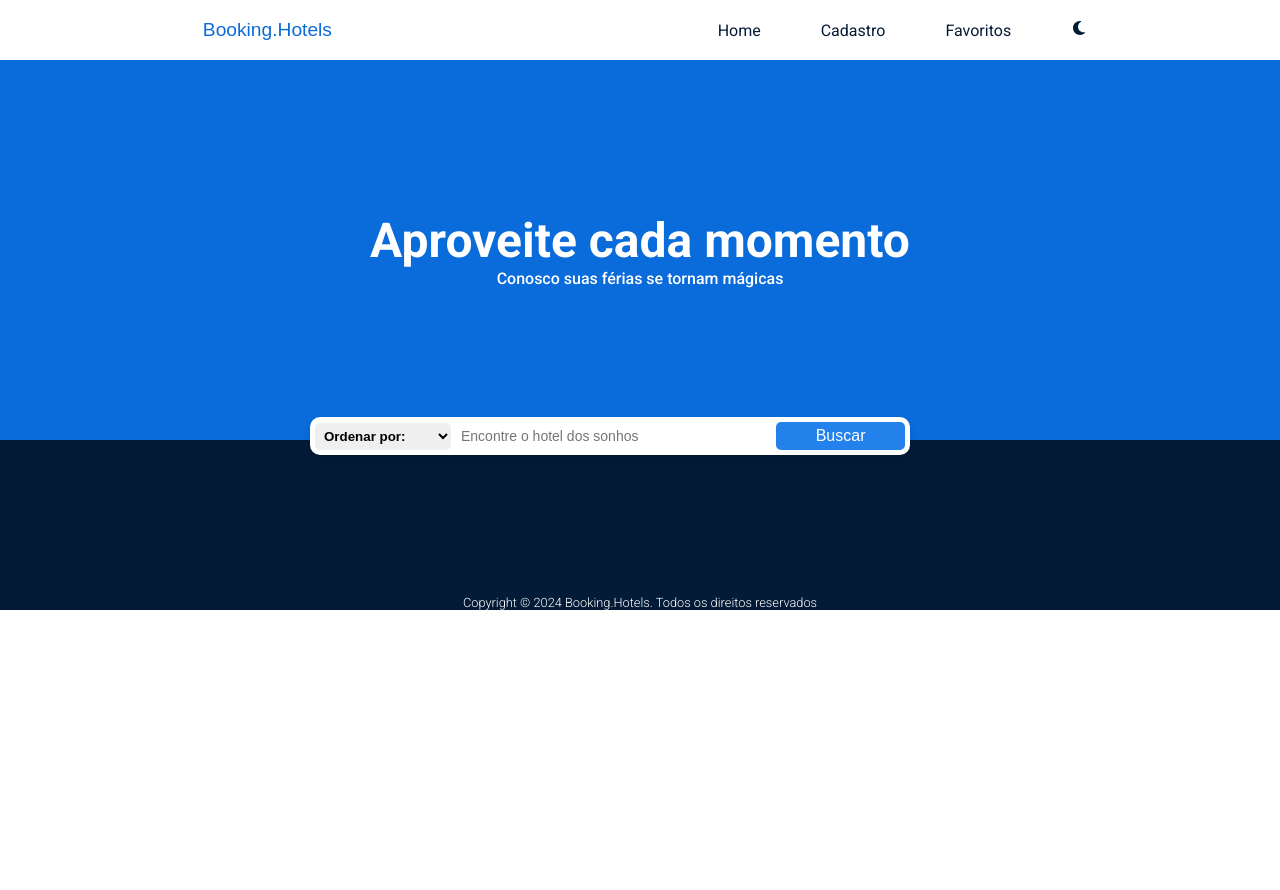
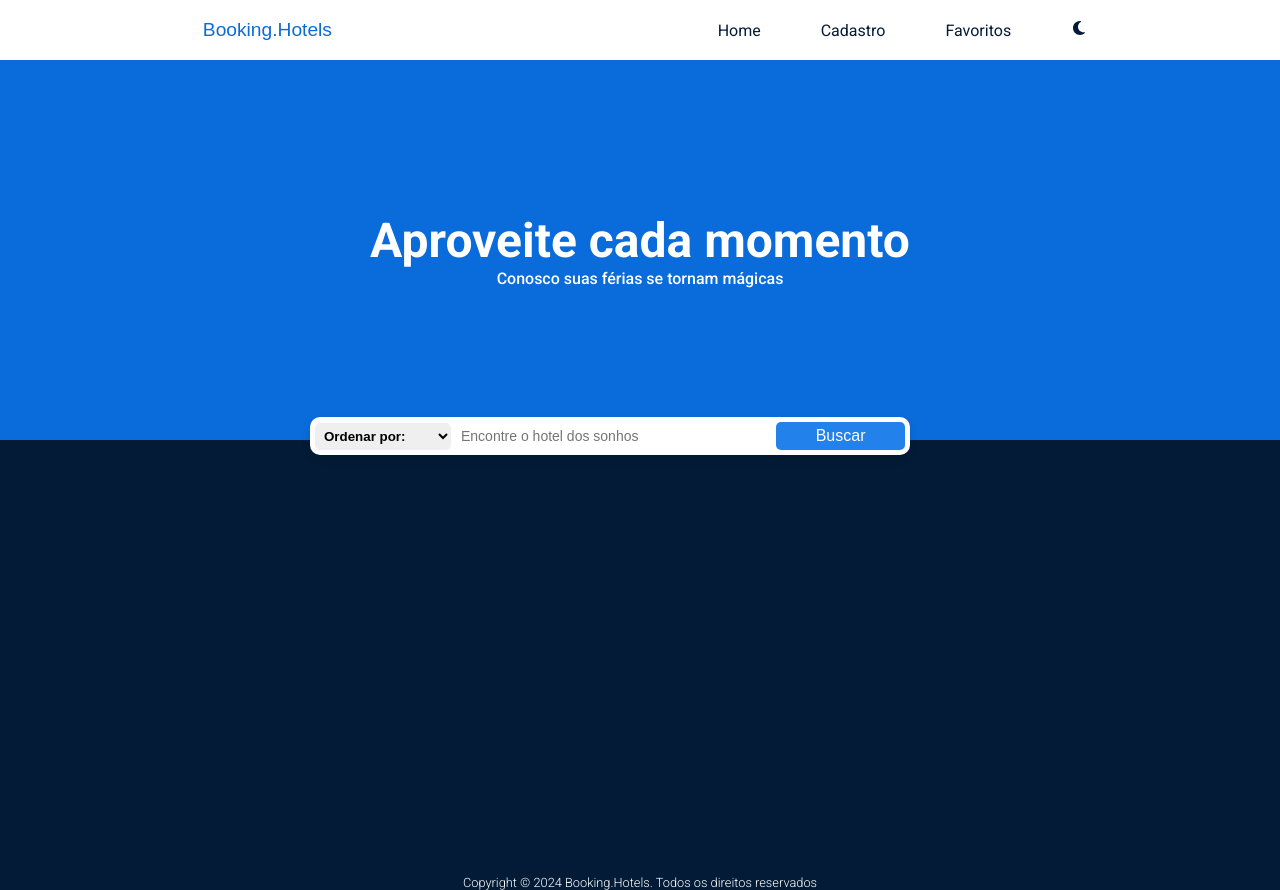
Before and after one commit to caiqueSanderson/at-react-fundamentals, a React (Vite) app: page / in a window 1280 px wide. Before the commit the page ends 800 px from the top, so only its background shows below. Built offline with nearby package versions, Linux system fonts and the light colour scheme; a web font is replaced by a local one.

Commit message:
Update empty home style

```diff
--- a/src/AT/pages/Home/styles.module.css
+++ b/src/AT/pages/Home/styles.module.css
@@ -112,6 +112,7 @@
     grid-template-columns: 1fr;
     gap: 30px;
     padding-bottom: 5vh;
+    min-height: 40vh;
 }
 
 @media(min-width:600px) {
```
